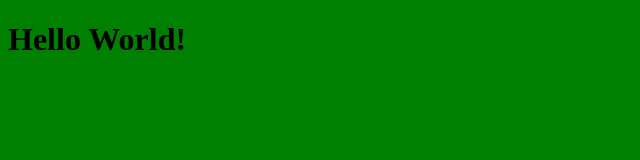
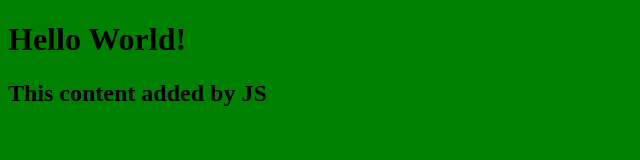
Before and after one commit to AAbasiurua/my-personal-website, a plain HTML site: page index.html in a window 1280 px wide. Shown: the whole page, without its empty margins (0-640 px from the left). Drawn offline with Linux system fonts and the light colour scheme.

Commit message:
add script.js, connect to index.html

```diff
--- a/index.html
+++ b/index.html
@@ -6,5 +6,6 @@
   </head>
   <body>
     <h1>Hello World!</h1>
+    <script src="script.js"></script>
   </body>
-</html>
+</htm
--- /dev/null
+++ b/script.js
@@ -0,0 +1,4 @@
+const h2 = document.createElement("h2");
+h2.textContent = "This content added by JS";
+
+document.querySelector("body").appendChild(h2);
```
